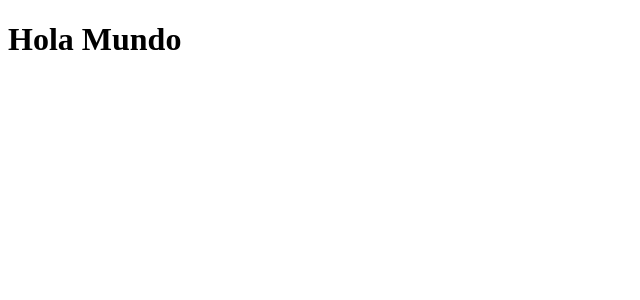
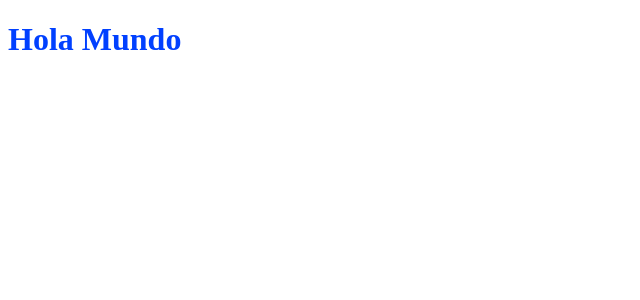
Before and after one commit to edsonv/RH-platzi-conf-merch, a React app: page / in a window 1280 px wide. Shown: the top 300 px of the page, without its empty margins (0-640 px from the left). Built offline with nearby package versions, Linux system fonts and the light colour scheme.

Commit message:
ADD: archivo de estilos Se crea archivo de estilos y se importa desde el componente

```diff
--- a/src/components/App.jsx
+++ b/src/components/App.jsx
@@ -1,4 +1,5 @@
 import React from 'react';
+import '../styles/components/App.css';
 
 const App = () => <h1>Hola Mundo</h1>;
 
--- /dev/null
+++ b/src/styles/components/App.css
@@ -0,0 +1,3 @@
+h1 {
+  color: #0140ff
+}
```
